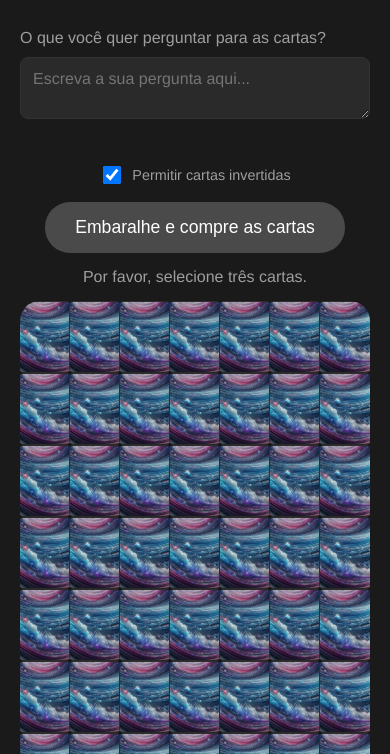
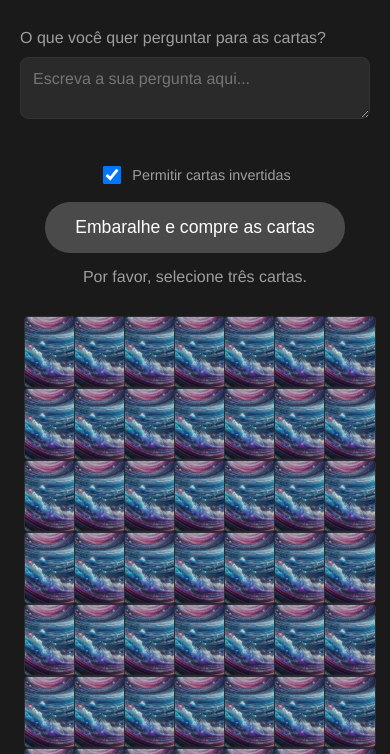
Before and after one commit to 1liich/tarot-mikaelle, a plain HTML site: page index.html in a window 390 px wide. Shown: the part 90-844 px from the top of the page. Drawn offline with nearby package versions, Linux system fonts and the light colour scheme.

Commit message:
Update index.html

```diff
--- a/index.html
+++ b/index.html
@@ -63,18 +63,15 @@
         }
 
 .card-container {
-    display: grid;
-    grid-template-columns: repeat(auto-fill, minmax(90px, 1fr));
-    gap: 12px;
-    padding: 20px;
-    width: 100%;
-    max-width: 1000px;
-    min-height: auto;
-    justify-items: center;
-    background: rgba(42, 42, 42, 0.7);
-    border-radius: 20px;
-    box-shadow: inset 0 0 20px rgba(0, 0, 0, 0.3);
-    overflow: hidden;
+       display: grid;
+       grid-template-columns: repeat(auto-fill, minmax(50px, 1fr));
+       gap: 0;
+       padding: 0;
+       width: 100%;
+       max-width: 820px;
+       margin: 0 auto;
+       background: none;
+       justify-items: center;
 }
 
 
@@ -88,20 +85,18 @@
         }
 
         .card {
-            width: 90px;
-            height: 140px;
+            width: 50px !important;
+            height: 70px !important;
+            margin: 0 !important;
+            padding: 0 !important;
+            border-radius: 4px !important;
             cursor: pointer;
             transition: all 0.3s ease;
-            flex-shrink: 0;
-            margin-left: -60px;
-            border-radius: 8px;
-            box-shadow: 0 2px 8px rgba(0, 0, 0, 0.3);
             object-fit: cover;
             filter: brightness(0.9);
             border: 1px solid #333;
-            scroll-snap-align: start;
-            backface-visibility: hidden; /* Reduce repaint */
-            transform: translateZ(0); /* GPU acceleration */
+            backface-visibility: hidden;
+            transform: translateZ(0);
         }
 
         .card:first-child {
@@ -109,9 +104,8 @@
         }
 
         .card:hover {
-            transform: translateY(-20px) scale(1.15);
-            filter: brightness(1.1);
-            box-shadow: 0 8px 16px rgba(0, 0, 0, 0.5);
+          transform: translateY(-10px) scale(1.1);
+          filter: brightness(1.1);
         }
 
         .selected-card {
@@ -120,7 +114,6 @@
             background: rgba(42, 42, 42, 0.9);
             padding: 30px;
             border-radius: 20px;
-            box-shadow: 0 10px 30px rgba(0, 0, 0, 0.3);
             text-align: center;
         }
 
@@ -146,7 +139,6 @@
             max-width: 300px;
             height: auto;
             border-radius: 15px;
-            box-shadow: 0 8px 16px rgba(0, 0, 0, 0.3);
             border: 1px solid #333;
         }
 
@@ -236,7 +228,6 @@
         .reverse-option input[type="checkbox"] {
             width: 18px;
             height: 18px;
-            cursor: pointer;
         }
 
         .card.reversed {
@@ -244,7 +235,7 @@
         }
 
         .card.reversed:hover {
-            transform: translateY(-20px) scale(1.15) rotate(180deg);
+            transform: translateY(-10px) scale(1.1) rotate(180deg);
         }
 
         .selected-card img.reversed {
@@ -255,7 +246,6 @@
             width: 80px;
             height: 120px;
             margin-left: -50px;
-            touch-action: pan-x; /* Only allow horizontal touch actions on cards */
             user-select: none; /* Prevent text selection during touch */
             -webkit-user-select: none;
         }
@@ -330,20 +320,6 @@
                 transform: translateY(-10px) scale(1.1) rotate(180deg);
             }
 
-            /* Add touch scrolling hint */
-            .card-container::after {
-                content: '←  Swipe  →';
-                position: absolute;
-                bottom: -25px;
-                left: 50%;
-                transform: translateX(-50%);
-                color: #666;
-                font-size: 0.9em;
-                white-space: nowrap;
-                width: 100%;
-                text-align: center;
-                pointer-events: none;
-            }
         }
 
         /* Add specific styles for very small screens */
@@ -469,6 +445,11 @@
         .card-meaning {
             line-height: 1.6;
             color: #e0e0e0;
+            grid-column: 1/-1;
+            background: rgba(42,42,42,0.9);
+            padding: 30px;
+            border-radius: 15px;
+            margin-top: 20px;
         }
 
         .card-meaning h1,
@@ -595,56 +576,6 @@
     text-decoration: underline;
 }
 
-/* Ajuste fino do tamanho das cartas no GRID */
-.card {
-    width: 65px !important;
-    height: 100px !important;
-    margin: 0 !important;
-}
-
-/* Menor espaço entre elas */
-.card-container {
-    gap: 6px !important;
-    padding: 15px !important;
-    grid-template-columns: repeat(auto-fill, minmax(65px, 1fr)) !important;
-}
-
-/* Em telas pequenas, ainda menores */
-@media (max-width: 480px) {
-    .card {
-        width: 55px !important;
-        height: 85px !important;
-    }
-
-    .card-container {
-        gap: 5px !important;
-        padding: 10px !important;
-        grid-template-columns: repeat(auto-fill, minmax(55px, 1fr)) !important;
-    }
-}
-
-/* Cartas coladas, sem nenhum espaço entre elas */
-.card {
-    width: 50px !important;
-    height: 70px !important;
-    margin: 0 !important;
-    padding: 0 !important;
-    border-radius: 4px !important;
-}
-
-/* Grid justo, zero espaço */
-.card-container {
-    display: grid !important;
-    grid-template-columns: repeat(auto-fill, minmax(50px, 1fr)) !important;
-    gap: 0 !important;  /* <-- sem espaço entre as cartas */
-    padding: 0 !important;
-    max-width: 820px !important; /* para não ocupar a tela toda */
-    margin: 0 auto !important;
-    background: none !important;
-}
-
-
-
     </style>
 </head>
 
@@ -759,24 +690,6 @@
             }
             return true;
         }
-
-        // Add trackpad gesture handling
-        let isScrolling = false;
-        let startX;
-        let scrollLeft;
-
-
-
-        cardContainer.addEventListener('mousemove', (e) => {
-            if (!isScrolling) return;
-
-            e.preventDefault();
-            const x = e.pageX - cardContainer.offsetLeft;
-            const walk = (x - startX) * 3; // Increase multiplier from 2 to 3
-            requestAnimationFrame(() => {
-                cardContainer.scrollLeft = scrollLeft - walk;
-            });
-        });
 
         async function callOpenAi(question, past,present,future,past_reverse,present_reverse,future_reverse) {
 
@@ -960,32 +873,6 @@
             createCards();
         });
 
-        // Add touch event handling
-        let touchStartX = 0;
-        let touchEndX = 0;
-
-        cardContainer.addEventListener('touchstart', e => {
-            touchStartX = e.changedTouches[0].screenX;
-        }, false);
-
-        cardContainer.addEventListener('touchend', e => {
-            touchEndX = e.changedTouches[0].screenX;
-            handleSwipe();
-        }, false);
-
-        // Update handleSwipe function with faster scroll speed
-        function handleSwipe() {
-            const difference = touchStartX - touchEndX;
-            const multiplier = 2.5; // Increase from 2 to 2.5
-            const scrollSpeed = 300; // Increase from 200 to 300
-
-            if (Math.abs(difference) > 20) { // Reduce threshold from 50 to 20
-                cardContainer.scrollBy({
-                    left: difference > 0 ? scrollSpeed : -scrollSpeed,
-                    behavior: 'auto' // Change from 'smooth' to 'auto'
-                });
-            }
-        }
 
     </script>
 <footer class="dedication">
```
